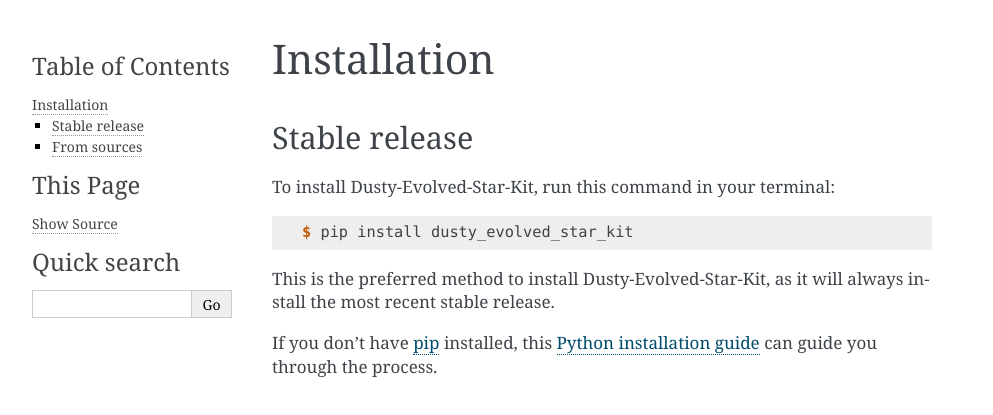
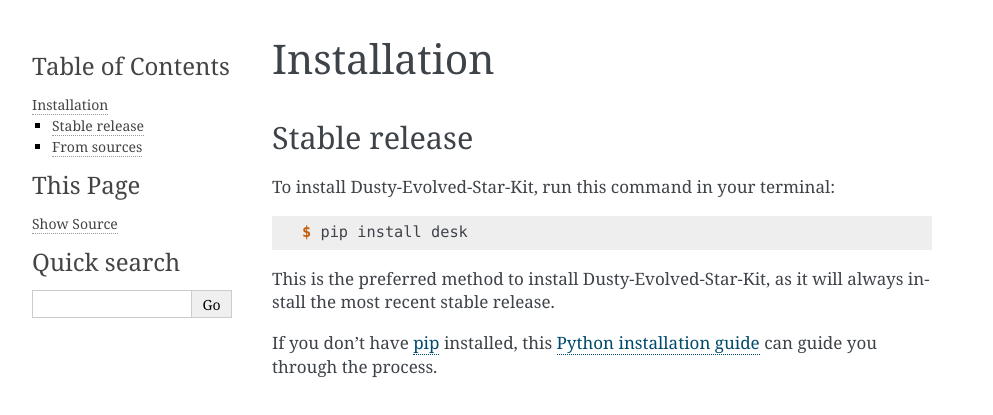
Before and after one commit to s-goldman/Dusty-Evolved-Star-Kit, a Sphinx documentation site: the page built from docs/installation.rst, in a window 1280 px wide. Shown: the top 415 px of the page, without its empty margins (148-1141 px from the left). Built offline with Sphinx 7.4.7, drawn with Linux system fonts in a browser that asks for light colours; pages that are not in the unit, such as notebooks, are missing from menus.

```diff
--- a/docs/installation.rst
+++ b/docs/installation.rst
@@ -12,7 +12,7 @@
 
 .. code-block:: console
 
-    $ pip install dusty_evolved_star_kit
+    $ pip install desk
 
 This is the preferred method to install Dusty-Evolved-Star-Kit, as it will always install the most recent stable release.
 
```
